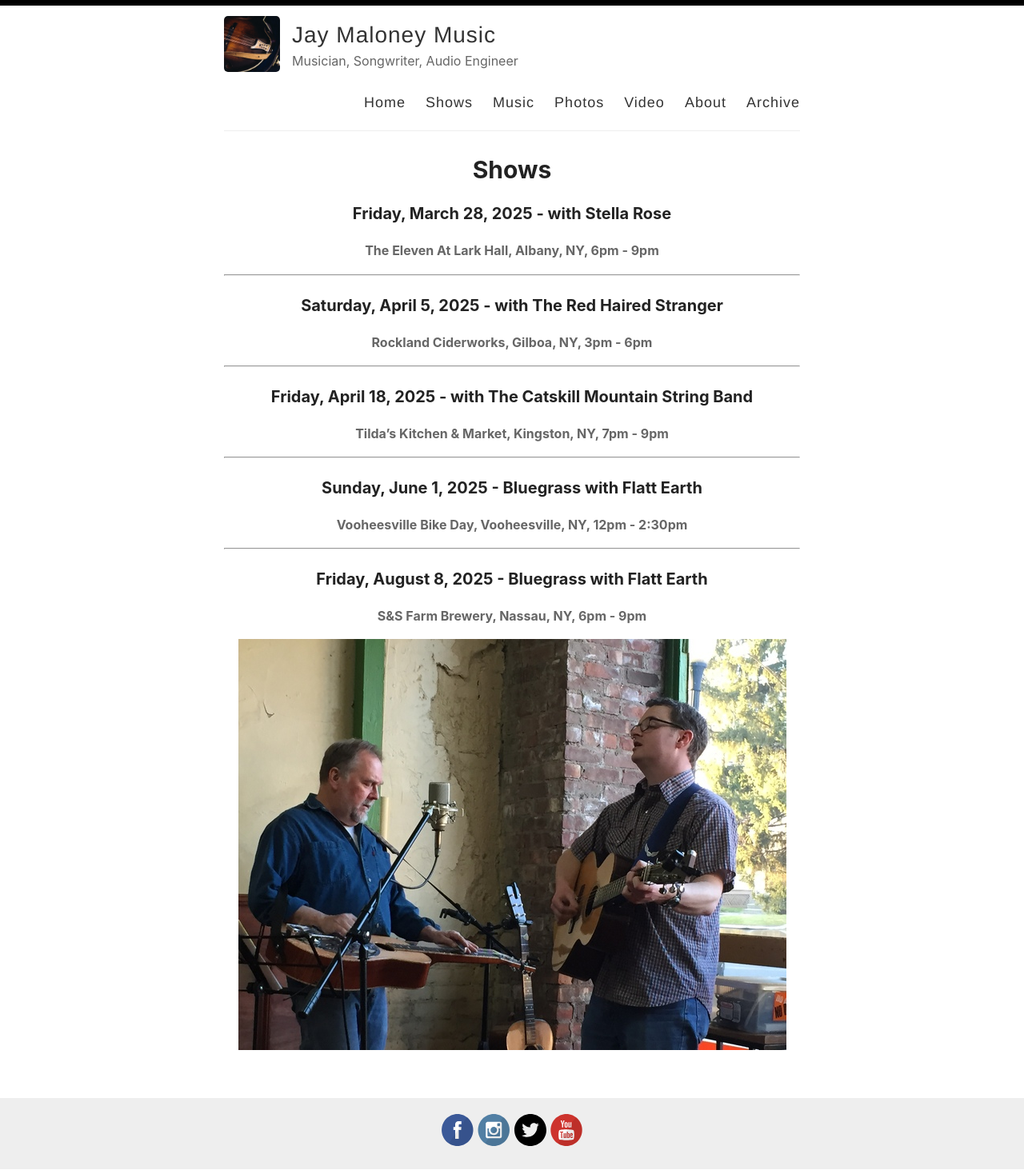
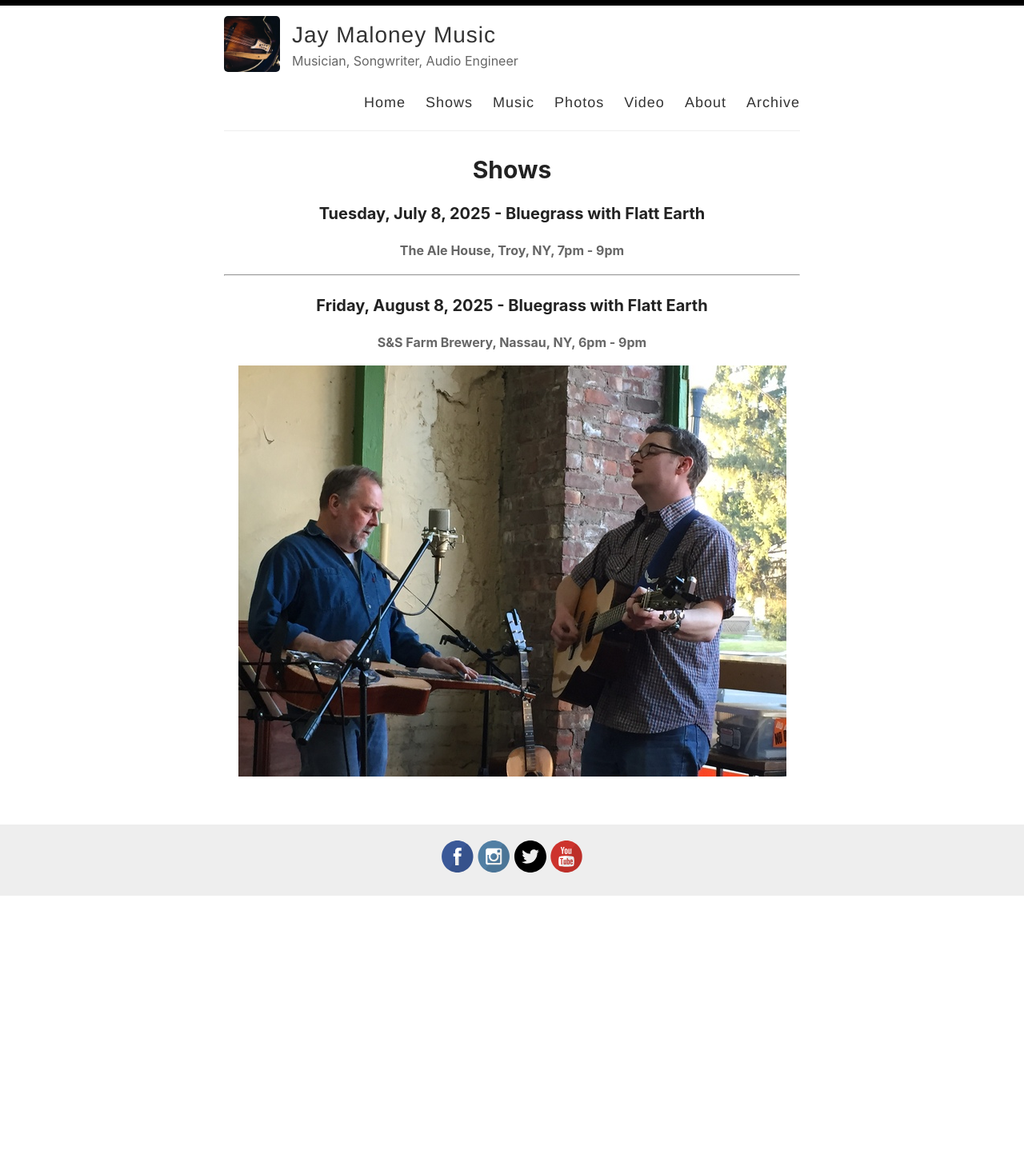
Before and after one commit to thisjaymaloney/thisjaymaloney.github.io, a Jekyll site: the page built from _pages/shows.md, in a window 1280 px wide. Shown: the whole page at 80% size. Built offline with Jekyll 4.4.1, drawn with Linux system fonts in a browser that asks for light colours; after the commit the page ends 1120 px from its top, so only the background shows below that.

Commit message:
Update shows.md

```diff
--- a/_pages/shows.md
+++ b/_pages/shows.md
@@ -3,17 +3,8 @@ layout: page
 permalink: /shows/
 title: Shows
 ---
-### Friday, March 28, 2025 - with Stella Rose
-#### The Eleven At Lark Hall, Albany, NY, 6pm - 9pm
----
-### Saturday, April 5, 2025 - with The Red Haired Stranger
-#### Rockland Ciderworks, Gilboa, NY, 3pm - 6pm
----
-### Friday, April 18, 2025 - with The Catskill Mountain String Band
-#### Tilda's Kitchen & Market, Kingston, NY, 7pm - 9pm
----
-### Sunday, June 1, 2025 - Bluegrass with Flatt Earth
-#### Vooheesville Bike Day, Vooheesville, NY, 12pm - 2:30pm
+### Tuesday, July 8, 2025 - Bluegrass with Flatt Earth
+#### The Ale House, Troy, NY, 7pm - 9pm
 ---
 ### Friday, August 8, 2025 - Bluegrass with Flatt Earth
 #### S&S Farm Brewery, Nassau, NY, 6pm - 9pm
```
